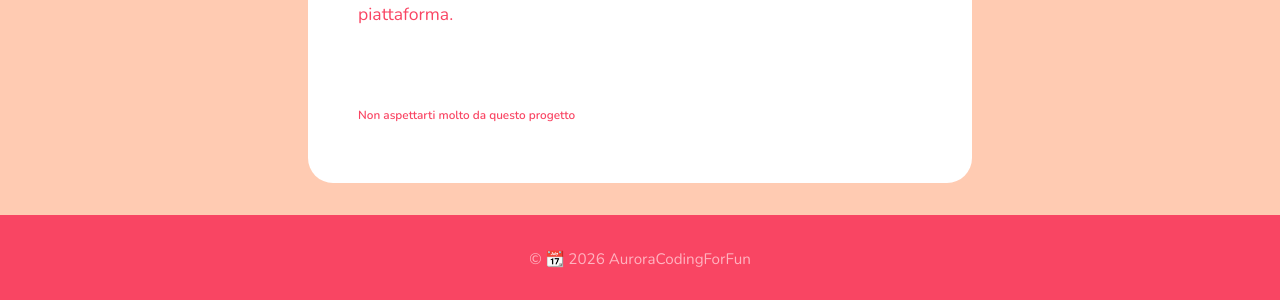
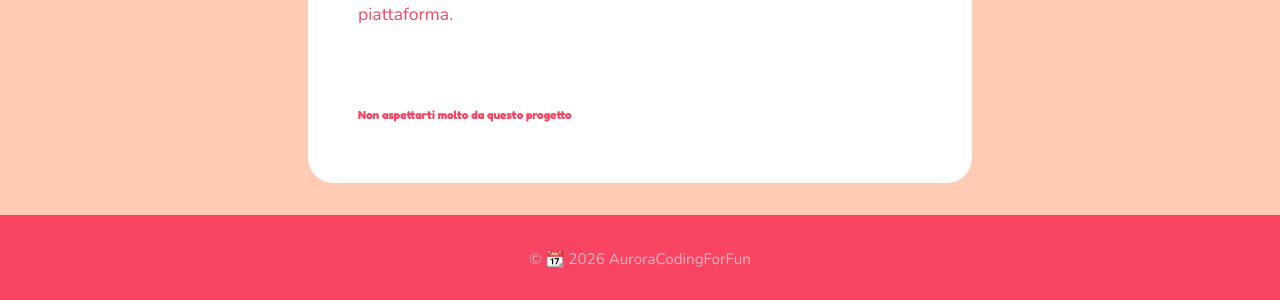
Before and after one commit to AuroraCodingForFun/BlogSite, a Jekyll site: the page built from _posts/2026-10-10-FirstPost.md, in a window 1280 px wide. Shown: the part 1120-1420 px from the top of the page. Built offline with Jekyll 4.4.1, drawn with Linux system fonts in a browser that asks for light colours.

Commit message:
Add dynamic font loading and styling options

```diff
--- a/_layouts/posts.html
+++ b/_layouts/posts.html
@@ -9,9 +9,25 @@
     <link href="https://fonts.googleapis.com/css2?family=Nunito:wght@400;600&family=Fredoka:wght@500;700&display=swap" rel="stylesheet">
     <link rel="stylesheet" href="{{ '/css/style.css' | relative_url }}">
     <link rel="icon" href="{{ page.favicon | default: '/images/favicons/favicon.png' | relative_url }}">
+    {% if page.fontTitoli %}
+      <link rel="stylesheet" href="https://fonts.googleapis.com/css2?family={{ page.fontTitoli | url_encode }}&display=swap">
+    {% endif %}
+    {% if page.fontTesto and page.fontTesto != page.fontTitoli %}
+      <link rel="stylesheet" href="https://fonts.googleapis.com/css2?family={{ page.fontTesto | url_encode }}&display=swap">
+    {% endif %}
 
 <style>
 :root { --paper: {{ page.paper | default: '#630000' }}; }
+body {
+  font-family: var(--font-testo, 'Nunito', sans-serif);
+}
+
+h1, h2, h3, h4, h5, h6,
+.brand,
+.laterale-toggle {
+  font-family: var(--font-titoli, 'Fredoka', sans-serif);
+}
+
 .card {
         background-color: white;
         color: #2b0a0a;
@@ -73,7 +89,14 @@ aside.laterale {
 }
 </style>
   </head>
-   <body style="{% if page.color1 %}--sky: {{ page.color1 }};{% endif %}{% if page.color2 %}--ink: {{ page.color2 }};{% endif %}{% if page.color3 %}--sun: {{ page.color3 }};{% endif %}{% if page.button %}--button: {{ page.button }};{% endif %}">    <header class="site-header">
+   <body style="{% if page.color1 %}--sky: {{ page.color1 }};{% endif %}
+                 {% if page.color2 %}--ink: {{ page.color2 }};{% endif %}
+                 {% if page.color3 %}--sun: {{ page.color3 }};{% endif %}
+                 {% if page.button %}--button: {{ page.button }};{% endif %}
+                 {% if page.fontTitoli %}--font-titoli: '{{ page.fontTitoli }}', sans-serif;{% endif %}
+                 {% if page.fontTesto %}--font-testo: '{{ page.fontTesto }}', sans-serif;{% endif %}"
+     >
+    <header class="site-header">
   <nav>
         <a class="brand" href="https://github.com/AuroraCodingForFun"> </> Aurora Coding for Fun</a>
         <a href="{{ '/' | relative_url }}"> 🏠︎  Home</a>
```
